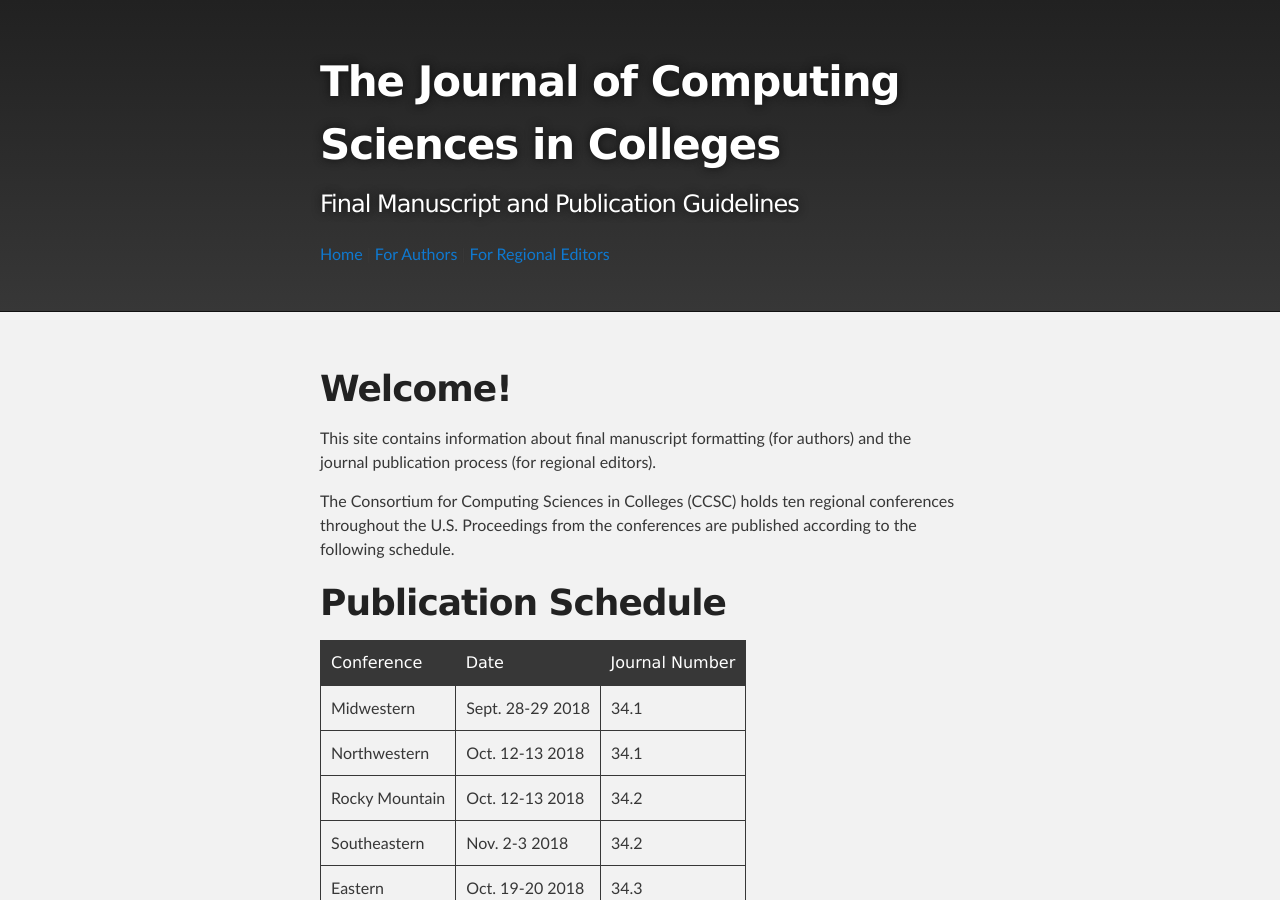
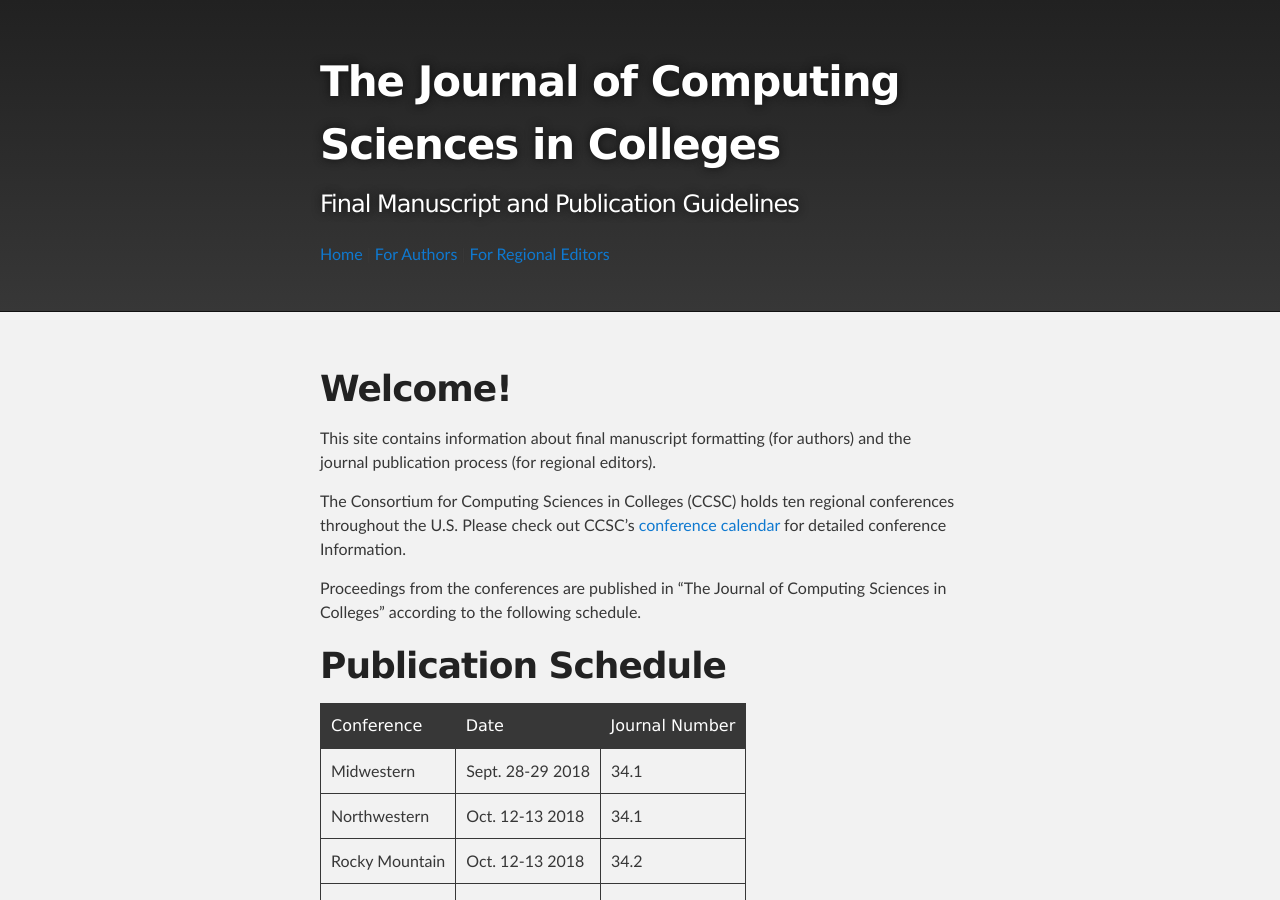
Before and after one commit to ccsc-journal/ccsc-editor, a Jekyll site: the page built from docs/index.md, in a window 1280 px wide and 900 px high. Built offline with Jekyll 4.4.1, drawn with Linux system fonts in a browser that asks for light colours; our own code applies the rules of GitHub Pages for plain Markdown files.

Commit message:
add link to conference calendar

```diff
--- a/docs/index.md
+++ b/docs/index.md
@@ -5,7 +5,13 @@ layout: default
 This site contains information about final manuscript formatting (for authors)
 and the journal publication process (for regional editors).
 
-The Consortium for Computing Sciences in Colleges (CCSC) holds ten regional conferences throughout the U.S. Proceedings from the conferences are published according to the following schedule.
+The Consortium for Computing Sciences in Colleges (CCSC) holds ten regional
+conferences throughout the U.S. Please check out CCSC's
+[conference calendar](http://www.ccsc.org/regions/calendar/)
+for detailed conference Information.
+
+Proceedings from the conferences are published in "The Journal of Computing
+Sciences in Colleges" according to the following schedule.
 
 # Publication Schedule
 
```
